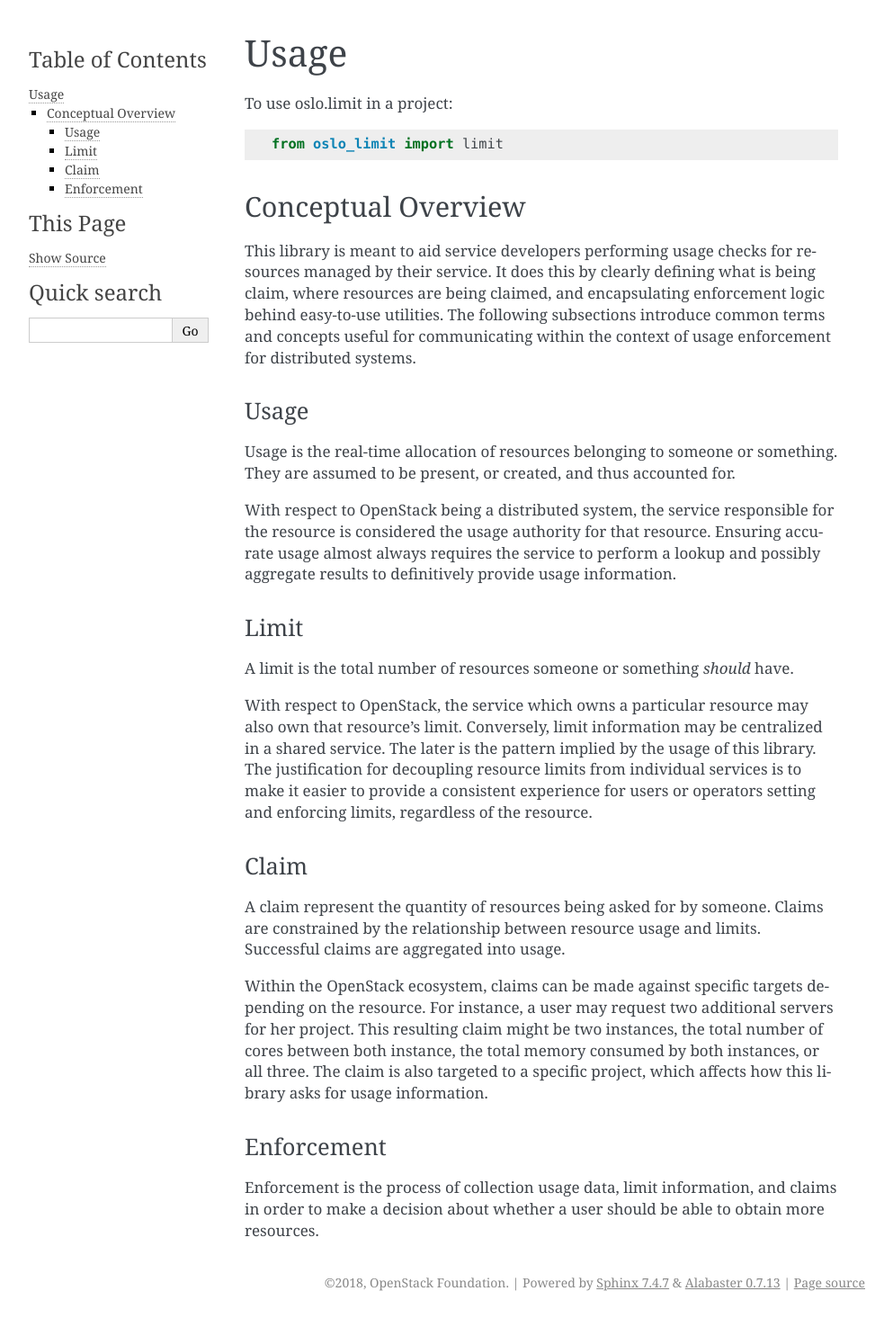
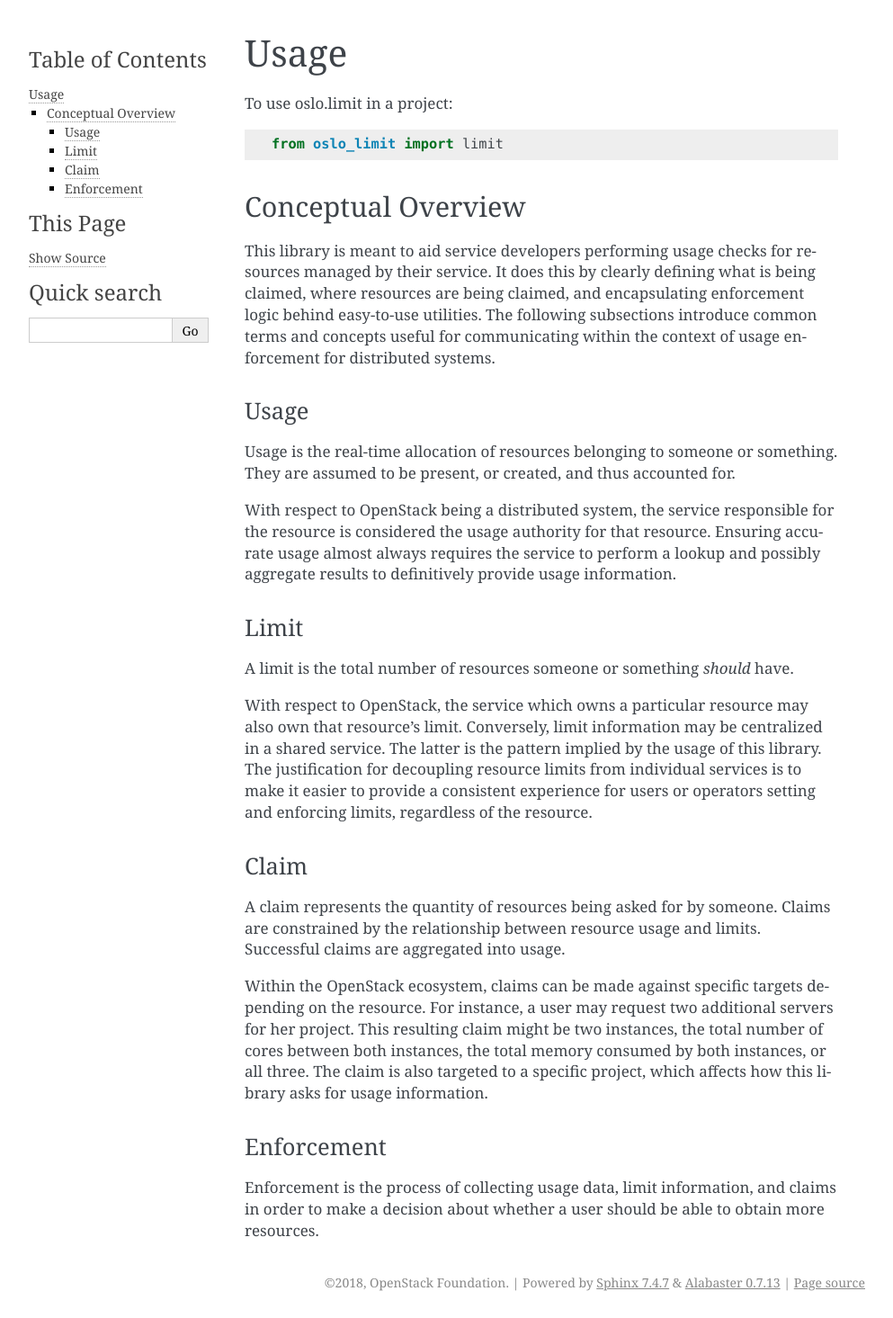
Before and after one commit to openstack/oslo.limit, a Sphinx documentation site: the page built from doc/source/user/usage.rst, in a window 1280 px wide. Shown: the whole page at 90% size, without its empty margins (148-1141 px from the left). Built offline with Sphinx 7.4.7, drawn with Linux system fonts in a browser that asks for light colours; pages that are not in the unit, such as notebooks, are missing from menus.

Commit message:
Fix doc grammar/spelling nits
As a result, this commit message is guaranteed to have a grammar or
spelling error.[1] ;-)

Change-Id: Ie941d36a7e3d7918a18dc71735307451835d3038
1: https://en.wikipedia.org/wiki/Muphry%27s_law

```diff
--- a/doc/source/user/usage.rst
+++ b/doc/source/user/usage.rst
@@ -12,7 +12,7 @@
 
 This library is meant to aid service developers performing usage checks for
 resources managed by their service. It does this by clearly defining what is
-being claim, where resources are being claimed, and encapsulating enforcement
+being claimed, where resources are being claimed, and encapsulating enforcement
 logic behind easy-to-use utilities. The following subsections introduce common
 terms and concepts useful for communicating within the context of usage
 enforcement for distributed systems.
@@ -35,7 +35,7 @@
 
 With respect to OpenStack, the service which owns a particular resource may
 also own that resource's limit. Conversely, limit information may be
-centralized in a shared service. The later is the pattern implied by the usage
+centralized in a shared service. The latter is the pattern implied by the usage
 of this library. The justification for decoupling resource limits from
 individual services is to make it easier to provide a consistent experience for
 users or operators setting and enforcing limits, regardless of the resource.
@@ -43,20 +43,20 @@
 Claim
 -----
 
-A claim represent the quantity of resources being asked for by someone. Claims
+A claim represents the quantity of resources being asked for by someone. Claims
 are constrained by the relationship between resource usage and limits.
 Successful claims are aggregated into usage.
 
 Within the OpenStack ecosystem, claims can be made against specific targets
 depending on the resource. For instance, a user may request two additional
 servers for her project. This resulting claim might be two instances, the total
-number of cores between both instance, the total memory consumed by both
+number of cores between both instances, the total memory consumed by both
 instances, or all three. The claim is also targeted to a specific project,
 which affects how this library asks for usage information.
 
 Enforcement
 -----------
 
-Enforcement is the process of collection usage data, limit information, and
+Enforcement is the process of collecting usage data, limit information, and
 claims in order to make a decision about whether a user should be able to
 obtain more resources.
```
